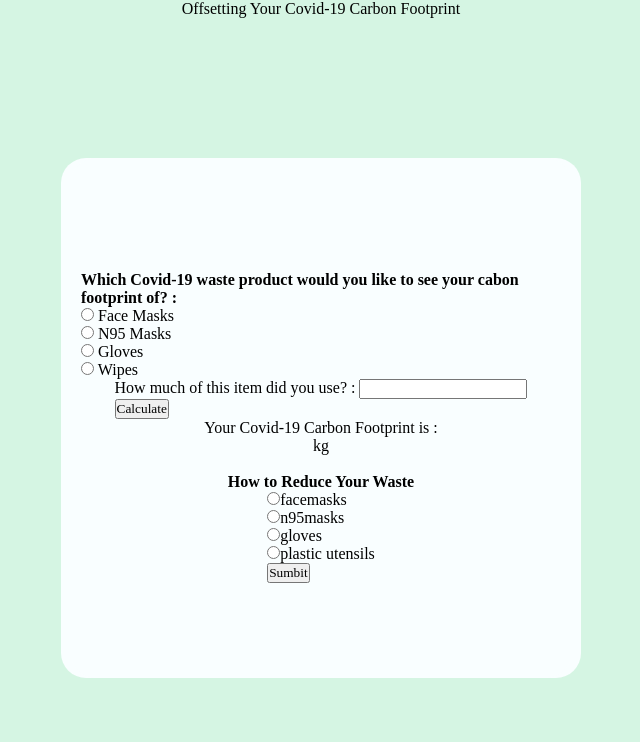
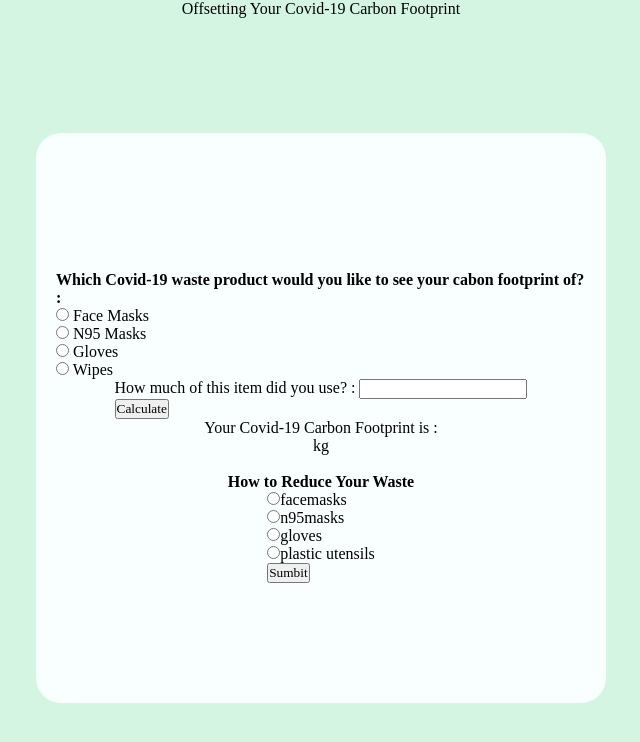
Before and after one commit to mariamkhan-dev/sustainabilitywithcovid19, a plain HTML site: page offset.html in a window 1280 px wide. Shown: the whole page, without its empty margins (319-959 px from the left). Drawn offline with Linux system fonts and the light colour scheme.

Commit message:
adjusted box size

```diff
--- a/offsetstyle.css
+++ b/offsetstyle.css
@@ -20,8 +20,8 @@ body{
   display: flex;
   justify-content: center;
     align-items: center;
-  height: 500px;
-  width: 500px;
+  height: 550px;
+  width: 550px;
   background: #F9FEFF;
   padding: 10px;
   border-radius: 25px;
```
